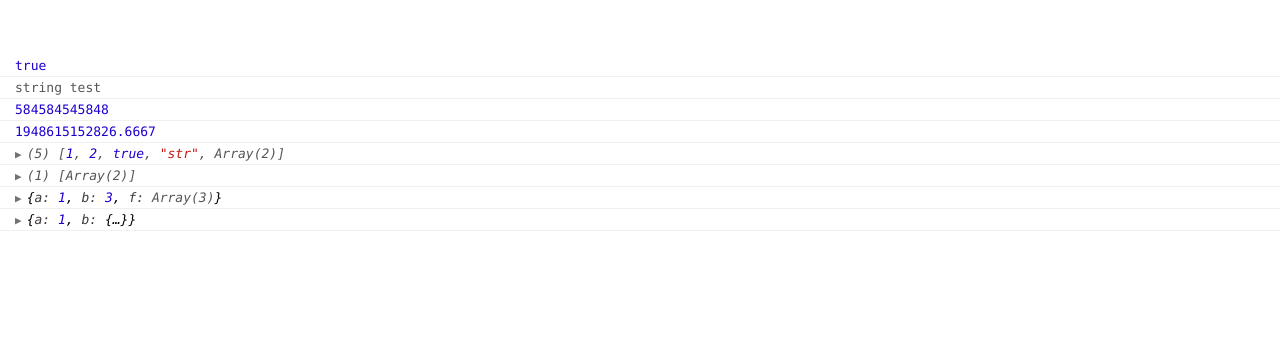
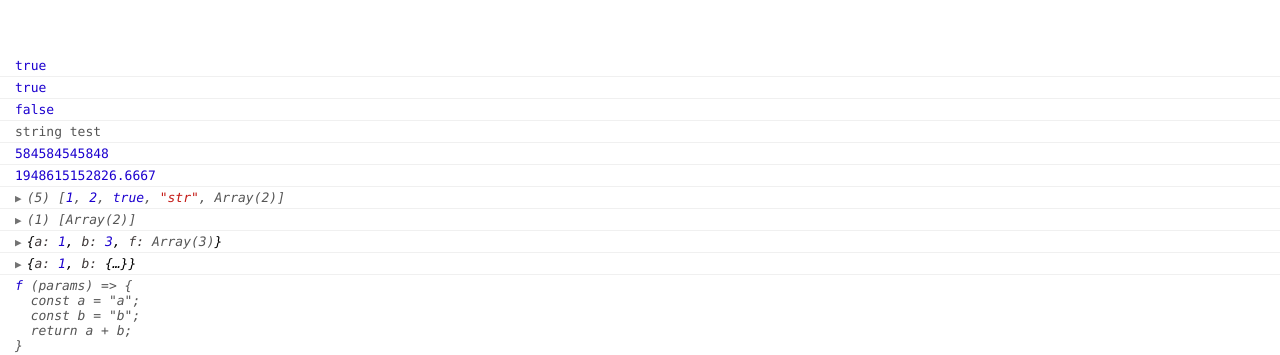
Before and after one commit to julien-amblard/mobile-console-lite, a React app: page / in a window 1280 px wide. Shown: the part 445-800 px from the top of the page. Built offline with nearby package versions, Linux system fonts and the light colour scheme.

Commit message:
add function component

```diff
--- a/src/dev.js
+++ b/src/dev.js
@@ -3,6 +3,7 @@ import MobileConsoleLight from "./app"
 new MobileConsoleLight(document.querySelector("#app"))
 
 console.log( true )
+console.log( true, false )
 console.log( "string test" )
 console.log( 584584545848 )
 console.log( 584584545848 / .3 )
@@ -13,9 +14,16 @@ console.log(
 	{
 		a: 1, b:
 			{
-				c:1, d: 3, h: {
+				c:1, d: [3,2,3], h: {
 				a: false
 			}
 		}
 	}
 )
+const fn = (params) => {
+	const a = "a"
+	const b = "b"
+
+	return a + b
+}
+console.log( fn );
--- a/src/mobileConsoleLight/types/dispatch.jsx
+++ b/src/mobileConsoleLight/types/dispatch.jsx
@@ -5,9 +5,11 @@ import TextLog from "./text/text"
 import IntLog from "./int/int"
 import ArrLog from "./array/array"
 import ObjLog from "./object/object"
+import FuncLog from "./func/func"
 
 export default (log, light = false) => {
 	if( typeof log === "boolean" ) return <BoolLog log={log} />
+	if( typeof log === "function" ) return <FuncLog log={log} />
 	if( typeof log === "string" ) return <TextLog log={log} />
 	if( typeof log === "number" ) return <IntLog log={log} />
 	if( Array.isArray(log) ) return <ArrLog log={log} light={light} />
--- /dev/null
+++ b/src/mobileConsoleLight/types/func/func.jsx
@@ -0,0 +1,11 @@
+import React from "react"
+import './func.scss'
+const FunctLog = ({log}) => {
+    return (
+        <span className="func">
+            <span className="funcLabel">{"f "}</span>
+            {log.toString()}
+        </span>
+    )
+}
+export default FunctLog
--- /dev/null
+++ b/src/mobileConsoleLight/types/func/func.scss
@@ -0,0 +1,10 @@
+.mobileConsoleLight {
+	.func {
+        color: #555;
+        font-style: italic;
+        white-space: pre-wrap;
+        &Label {
+            color: #1c00cf;
+        }
+	}
+}
```
